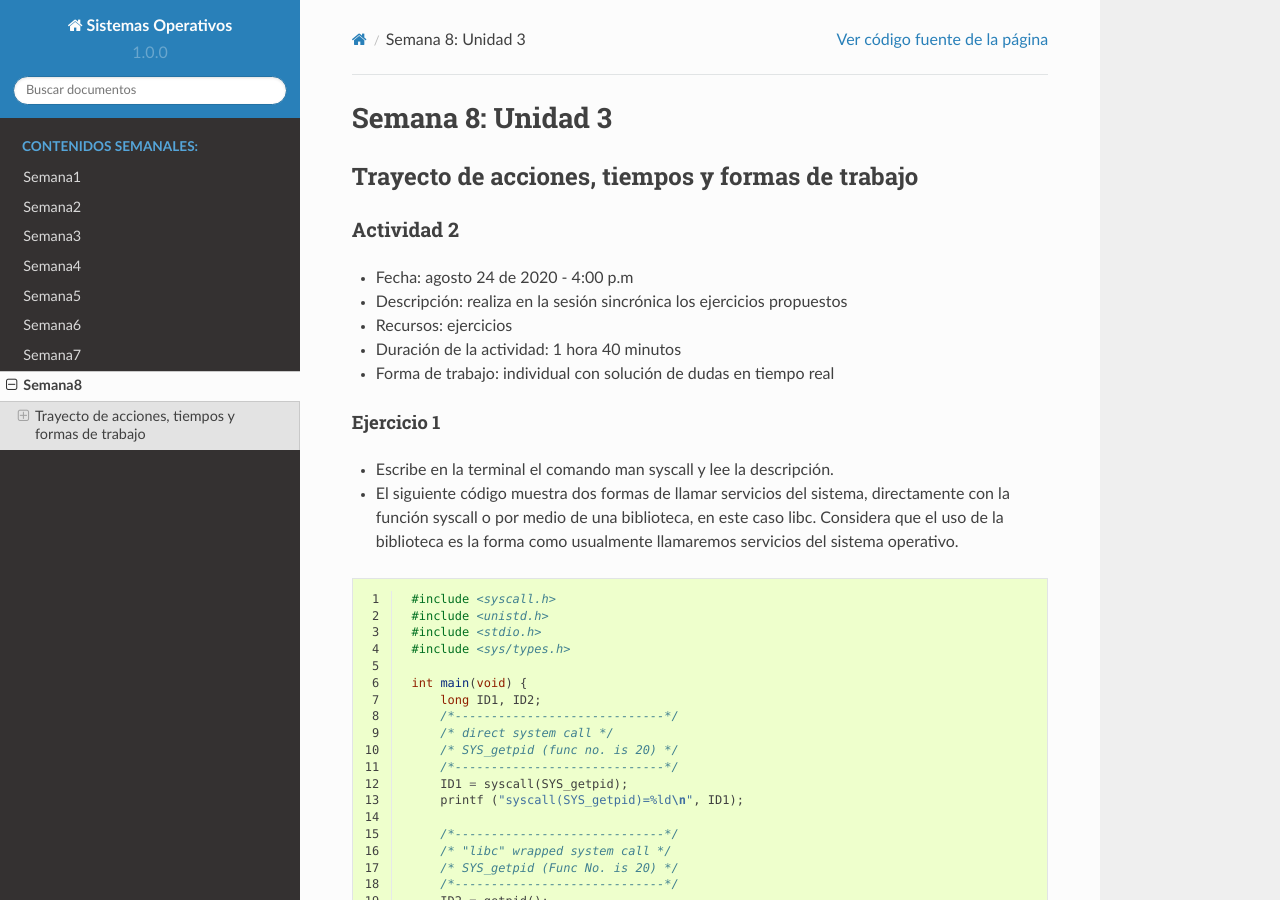
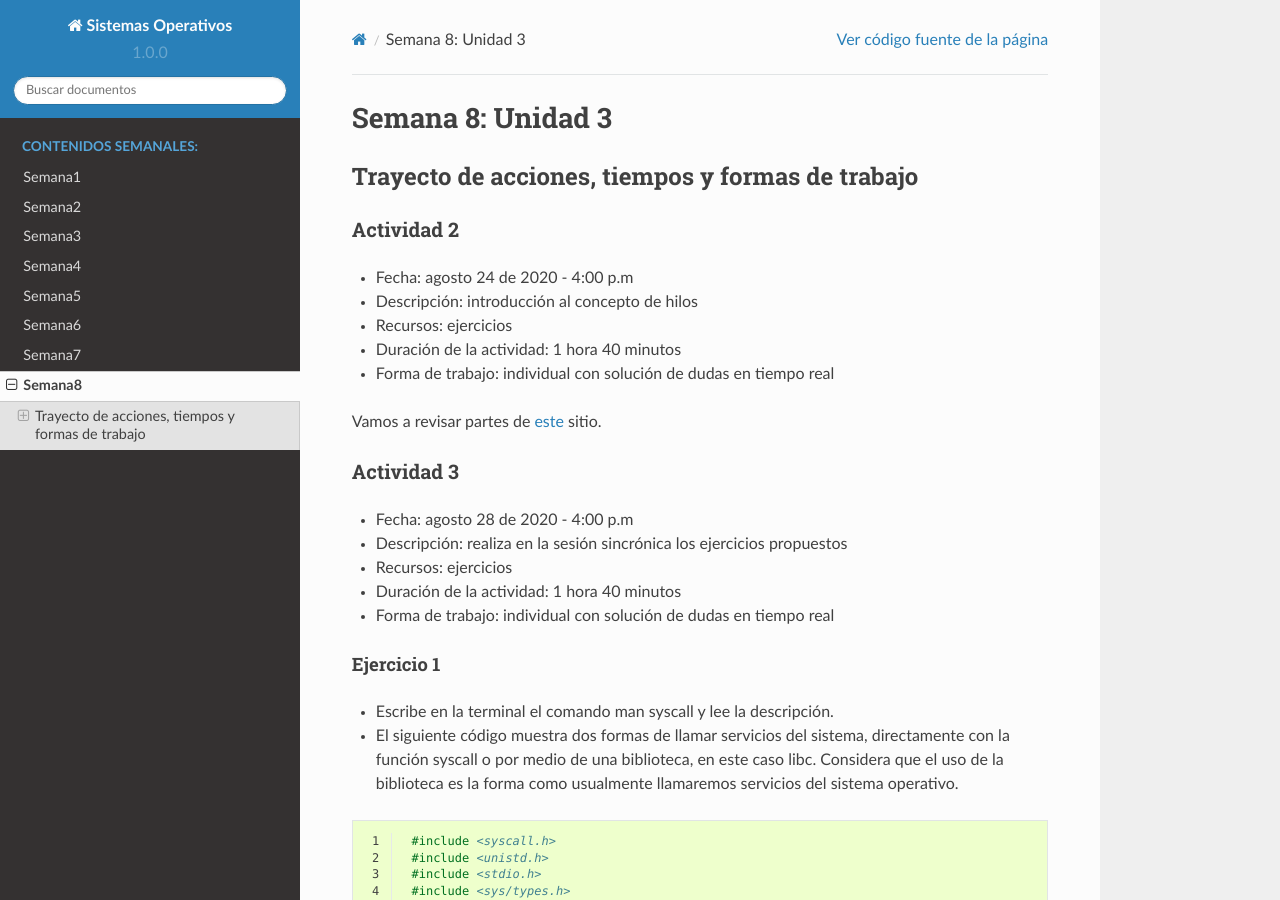
Before and after one commit to juanferfranco/sistemasoperativos, a Sphinx documentation site: the page built from docs/_semana8/semana8.rst, in a window 1280 px wide and 900 px high. Built offline with Sphinx 7.4.7 and the Read the Docs theme 2.0.0, drawn with Linux system fonts in a browser that asks for light colours; some of the changed text lies outside the part shown.

Commit message:
update week 7

```diff
--- a/docs/_semana8/semana8.rst
+++ b/docs/_semana8/semana8.rst
@@ -7,6 +7,23 @@ Trayecto de acciones, tiempos y formas de trabajo
 Actividad 2
 ^^^^^^^^^^^^^
 * Fecha: agosto 24 de 2020 - 4:00 p.m
+* Descripción: introducción al concepto de hilos
+* Recursos: ejercicios
+* Duración de la actividad: 1 hora 40 minutos
+* Forma de trabajo: individual con solución de dudas en tiempo real
+
+Vamos a revisar partes de `este <http://www.albahari.com/threading/>`__ sitio.
+
+
+
+
+
+
+
+
+Actividad 3
+^^^^^^^^^^^^^
+* Fecha: agosto 28 de 2020 - 4:00 p.m
 * Descripción: realiza en la sesión sincrónica los ejercicios propuestos
 * Recursos: ejercicios
 * Duración de la actividad: 1 hora 40 minutos
@@ -225,3 +242,11 @@ Ejercicio 6
   (ejecutable) por los ejecutables de los programas promedio, mínimo y máximo.
 * El programa padre debe LANZAR los procesos en paralelo y esperar que cada
   hijo termine.
+
+
+Ejercicio 7
+**************
+En `este <https://drive.google.com/open?id=1I5G4rRNEzmAuOgpEtgDra8TPUTpIPHTXCTwzHF93wHE>`__
+enlace encontrarás 4 ejercicios que te mostrarán cómo crear hilos en C, cómo compilar
+un programa que tiene hilos, esperar a qué los hilos terminen, cómo lanzar varios hilos
+a la vez y esperar a que terminen.
```
